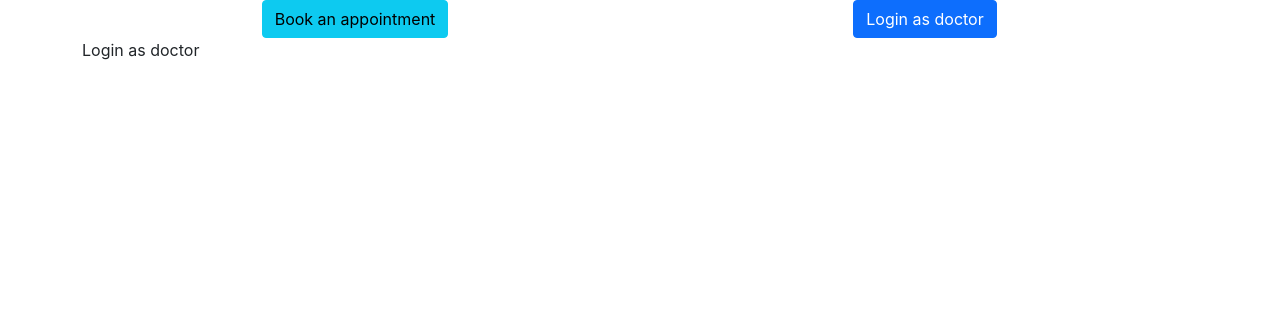
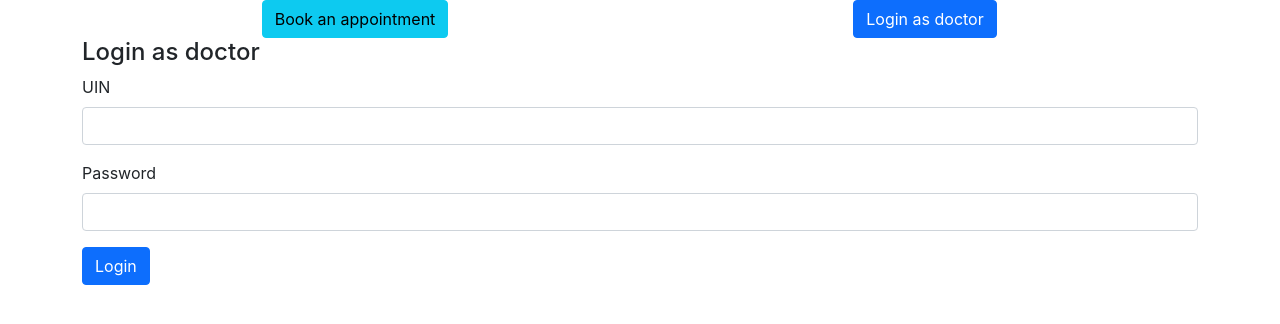
Before and after one commit to denchev/nbu-javaproject-frontend-app, a React (Create React App) app: page /doctor/login in a window 1280 px wide. Shown: the top 324 px of the page. Built offline with nearby package versions, Linux system fonts and the light colour scheme.

Commit message:
Doctor login ui

```diff
--- a/src/components/DoctorLogin.js
+++ b/src/components/DoctorLogin.js
@@ -1,11 +1,24 @@
-import { Component } from "react";
+import React, { Component } from "react";
 
 class DoctorLogin extends Component {
     render() {
         return (
-            <div>
-                Login as doctor
-            </div>
+            <React.Fragment>
+                <h4>Login as doctor</h4>
+                <div className="form">
+                    <div className="mb-3">
+                        <label for="doctorUin" className="form-label">UIN</label>
+                        <input type="text" className="form-control" id="doctorUin" />
+                    </div>
+                    <div className="mb-3">
+                        <label for="doctorPassword" className="form-label">Password</label>
+                        <input type="text" className="form-control" id="doctorPassword" />
+                    </div>
+                    <div className="mb-3">
+                        <button type="submit" className="btn btn-primary">Login</button>
+                    </div>
+                </div>
+            </React.Fragment>
         )
     }
 }
```
